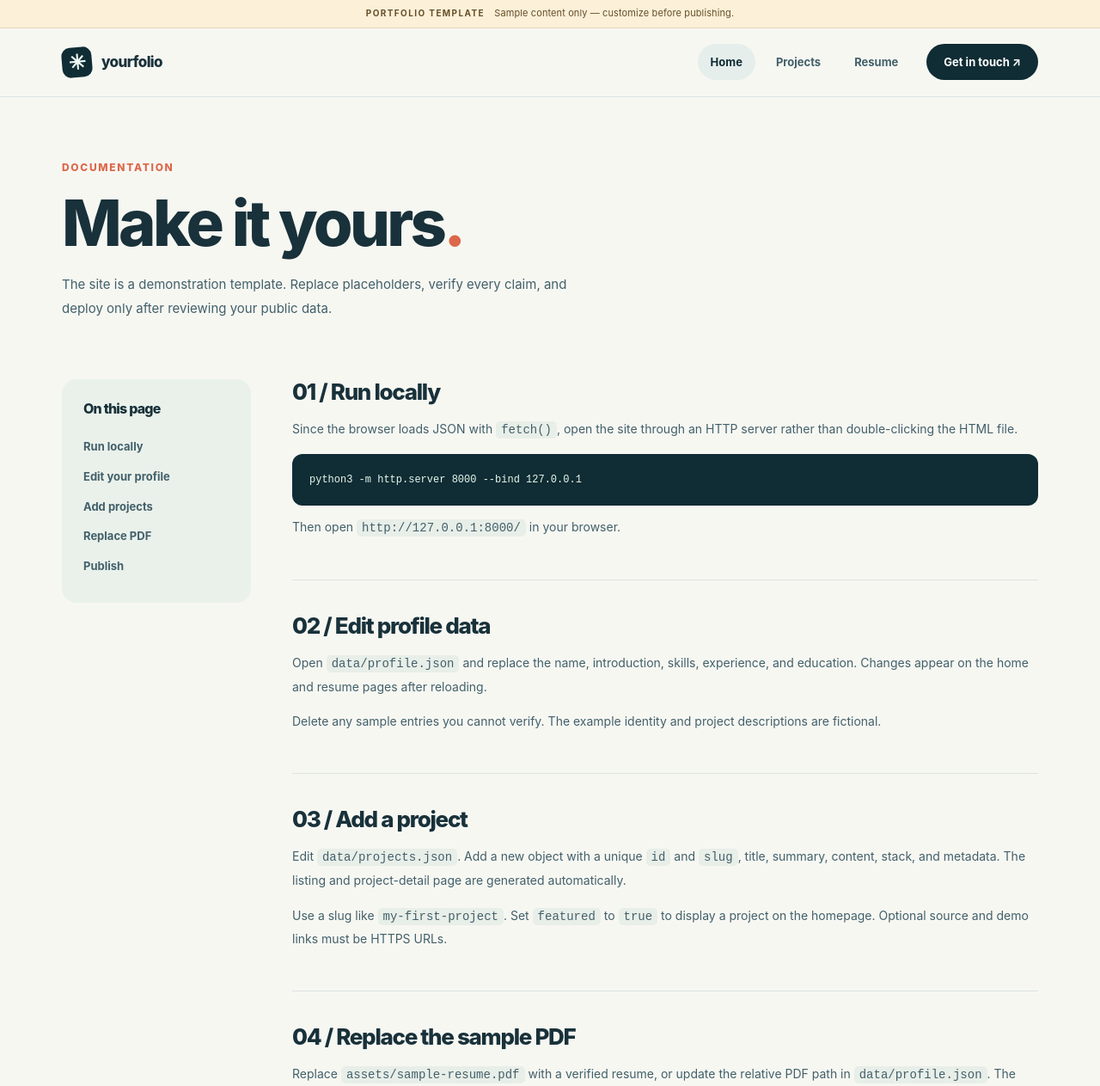
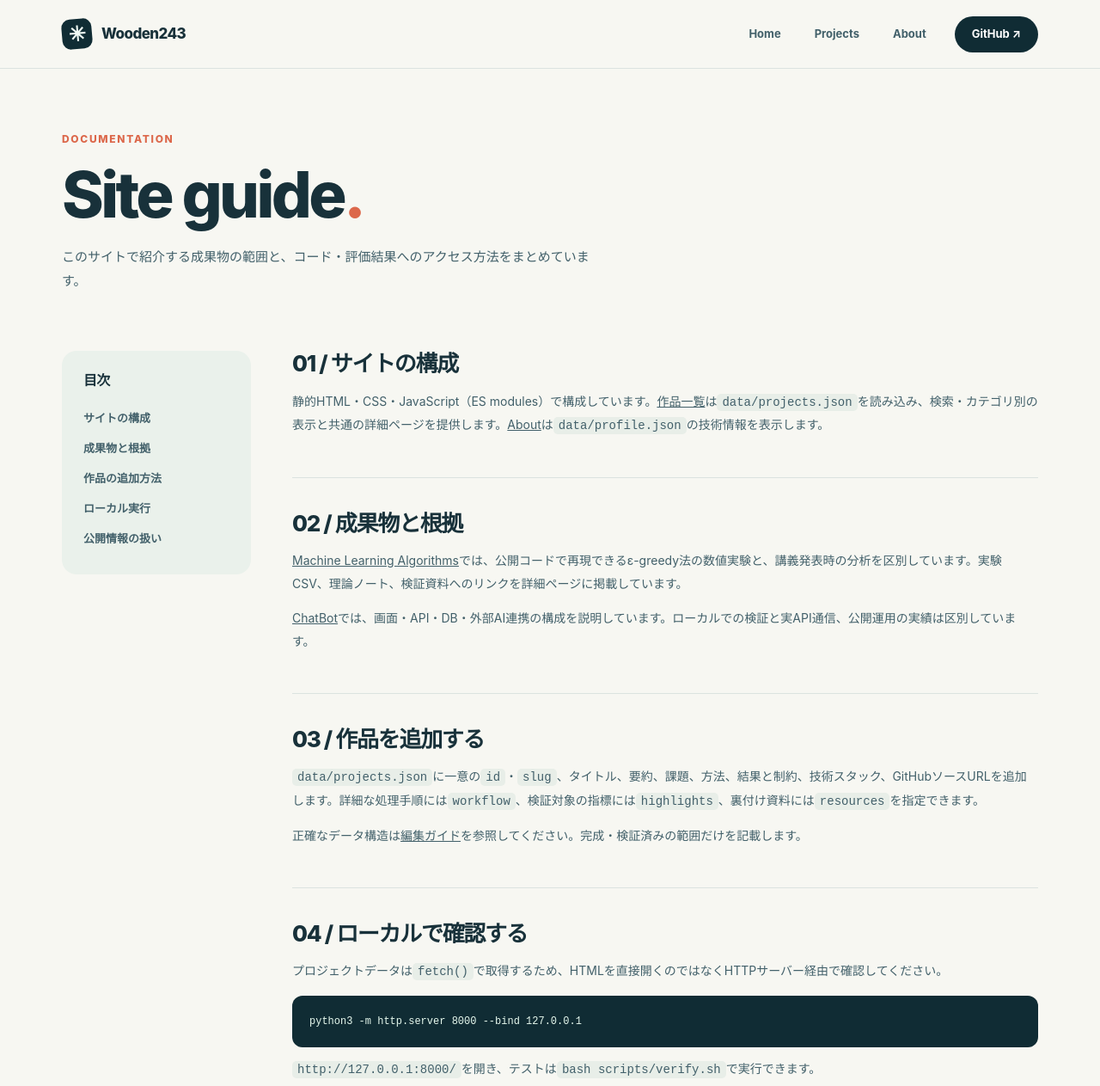
Before and after one commit to Wooden243/Resume-Website, a website with bundled scripts: page guide.html in a window 1280 px wide. Shown: the top 1263 px of the page at 86% size. Built offline with nearby package versions, Linux system fonts and the light colour scheme.

Commit message:
docs: replace outdated assignment template with site and project evidence guide

```diff
--- a/guide.html
+++ b/guide.html
@@ -1,47 +1,51 @@
 <!doctype html>
-<html lang="en">
-<head>
-  <meta charset="utf-8">
-  <meta name="viewport" content="width=device-width, initial-scale=1">
-  <meta name="description" content="Customize a JSON-powered static portfolio template.">
-  <meta name="theme-color" content="#102c34">
-  <title>Customize — Resume Website</title>
-  <link rel="icon" type="image/svg+xml" href="assets/favicon.svg">
-  <link rel="stylesheet" href="assets/css/styles.css">
-  <script type="module" src="assets/js/site-init.js"></script>
-</head>
-<body>
-<a class="skip-link" href="#main">Skip to content</a>
-<div class="template-strip"><strong>Portfolio template</strong> Sample content only — customize before publishing.</div>
-<header class="site-header">
-  <div class="container nav-inner">
-    <a class="brand" href="index.html" aria-label="Portfolio template home"><span class="brand-mark" aria-hidden="true">✳</span> yourfolio<span class="sr-only"></span></a>
-    <button class="menu-toggle" type="button" data-menu-toggle aria-expanded="false" aria-controls="primary-navigation">Menu ☰</button>
-    <nav class="site-nav" id="primary-navigation" data-nav-menu aria-label="Main navigation">
-      <a href="index.html" aria-current="page">Home</a>
-      <a href="projects/index.html">Projects</a>
-      <a href="resume/index.html">Resume</a>
-      <a class="nav-contact" href="index.html#contact">Get in touch ↗</a>
-    </nav>
-  </div>
-</header>
+<html lang="ja"><head>
+<meta charset="utf-8"><meta name="viewport" content="width=device-width, initial-scale=1">
+<meta name="description" content="技術ポートフォリオの構成、掲載作品の根拠、追加・更新方法を説明するガイド。">
+<meta name="theme-color" content="#102c34">
+<link rel="canonical" href="https://wooden243.github.io/mysite/guide.html">
+<meta property="og:type" content="website">
+<meta property="og:title" content="サイトガイド — Wooden243">
+<meta property="og:description" content="掲載する成果物の検証範囲とサイトの更新方法。">
+<meta property="og:url" content="https://wooden243.github.io/mysite/guide.html">
+<meta name="twitter:card" content="summary">
+<title>サイトガイド — Wooden243</title>
+<link rel="icon" type="image/svg+xml" href="assets/favicon.svg">
+<link rel="stylesheet" href="assets/css/styles.css">
+<script type="module" src="assets/js/site-init.js"></script>
+</head><body>
+<a class="skip-link" href="#main">本文へスキップ</a>
+<header class="site-header"><div class="container nav-inner">
+<a class="brand" href="index.html" aria-label="Wooden243 ホーム"><span class="brand-mark" aria-hidden="true">✳</span> Wooden243</a>
+<button class="menu-toggle" type="button" data-menu-toggle aria-expanded="false" aria-controls="primary-navigation">Menu ☰</button>
+<nav class="site-nav" id="primary-navigation" data-nav-menu aria-label="メインナビゲーション">
+<a href="index.html">Home</a><a href="projects/index.html">Projects</a><a href="resume/index.html">About</a>
+<a class="nav-contact" href="https://github.com/Wooden243" target="_blank" rel="noopener noreferrer">GitHub ↗</a>
+</nav></div></header>
 <main id="main"><div class="container">
-<header class="page-intro"><div class="eyebrow">Documentation</div><h1>Make it yours<span style="color:#dc684b">.</span></h1><p>The site is a demonstration template. Replace placeholders, verify every claim, and deploy only after reviewing your public data.</p></header>
-<div class="guide-grid"><nav class="guide-aside" aria-label="Guide sections"><h2>On this page</h2><a href="#start">Run locally</a><a href="#profile">Edit your profile</a><a href="#projects">Add projects</a><a href="#pdf">Replace PDF</a><a href="#publish">Publish</a></nav>
+<header class="page-intro"><div class="eyebrow">Documentation</div><h1>Site guide<span style="color:#dc684b">.</span></h1>
+<p>このサイトで紹介する成果物の範囲と、コード・評価結果へのアクセス方法をまとめています。</p></header>
+<div class="guide-grid">
+<nav class="guide-aside" aria-label="ガイドの目次"><h2>目次</h2>
+<a href="#structure">サイトの構成</a><a href="#sources">成果物と根拠</a><a href="#extend">作品の追加方法</a><a href="#run">ローカル実行</a><a href="#scope">公開情報の扱い</a>
+</nav>
 <div class="guide-main">
-<section id="start"><h2>01 / Run locally</h2><p>Since the browser loads JSON with <code>fetch()</code>, open the site through an HTTP server rather than double-clicking the HTML file.</p><pre><code>python3 -m http.server 8000 --bind 127.0.0.1</code></pre><p>Then open <code>http://127.0.0.1:8000/</code> in your browser.</p></section>
-<section id="profile"><h2>02 / Edit profile data</h2><p>Open <code>data/profile.json</code> and replace the name, introduction, skills, experience, and education. Changes appear on the home and resume pages after reloading.</p><p>Delete any sample entries you cannot verify. The example identity and project descriptions are fictional.</p></section>
-<section id="projects"><h2>03 / Add a project</h2><p>Edit <code>data/projects.json</code>. Add a new object with a unique <code>id</code> and <code>slug</code>, title, summary, content, stack, and metadata. The listing and project-detail page are generated automatically.</p><p>Use a slug like <code>my-first-project</code>. Set <code>featured</code> to <code>true</code> to display a project on the homepage. Optional source and demo links must be HTTPS URLs.</p></section>
-<section id="pdf"><h2>04 / Replace the sample PDF</h2><p>Replace <code>assets/sample-resume.pdf</code> with a verified resume, or update the relative PDF path in <code>data/profile.json</code>. The sample PDF deliberately contains placeholders.</p></section>
-<section id="publish"><h2>05 / Publish with HTTPS</h2><p>This folder is deploy-ready but is not itself a hosted website. Follow <code>docs/deployment.md</code> for GitHub Pages, a custom domain, DNS, HTTPS, and deployment checks.</p><p>GitHub Pages can provide HTTPS for its own domain. A custom domain requires a domain you control and DNS configuration.</p><p>Before publishing, search the project for <code>Your Name</code>, <code>example.com</code>, <code>20XX</code>, and <code>demo</code>, and replace every relevant placeholder.</p></section>
+<section id="structure"><h2>01 / サイトの構成</h2>
+<p>静的HTML・CSS・JavaScript（ES modules）で構成しています。<a href="projects/index.html">作品一覧</a>は<code>data/projects.json</code>を読み込み、検索・カテゴリ別の表示と共通の詳細ページを提供します。<a href="resume/index.html">About</a>は<code>data/profile.json</code>の技術情報を表示します。</p></section>
+<section id="sources"><h2>02 / 成果物と根拠</h2>
+<p><a href="projects/detail.html?slug=ml-algorithms">Machine Learning Algorithms</a>では、公開コードで再現できるε-greedy法の数値実験と、講義発表時の分析を区別しています。実験CSV、理論ノート、検証資料へのリンクを詳細ページに掲載しています。</p>
+<p><a href="projects/detail.html?slug=chatbot">ChatBot</a>では、画面・API・DB・外部AI連携の構成を説明しています。ローカルでの検証と実API通信、公開運用の実績は区別しています。</p></section>
+<section id="extend"><h2>03 / 作品を追加する</h2>
+<p><code>data/projects.json</code>に一意の<code>id</code>・<code>slug</code>、タイトル、要約、課題、方法、結果と制約、技術スタック、GitHubソースURLを追加します。詳細な処理手順には<code>workflow</code>、検証対象の指標には<code>highlights</code>、裏付け資料には<code>resources</code>を指定できます。</p>
+<p>正確なデータ構造は<a href="https://github.com/Wooden243/mysite/blob/main/docs/customization.md" target="_blank" rel="noopener noreferrer">編集ガイド</a>を参照してください。完成・検証済みの範囲だけを記載します。</p></section>
+<section id="run"><h2>04 / ローカルで確認する</h2>
+<p>プロジェクトデータは<code>fetch()</code>で取得するため、HTMLを直接開くのではなくHTTPサーバー経由で確認してください。</p>
+<pre><code>python3 -m http.server 8000 --bind 127.0.0.1</code></pre>
+<p><code>http://127.0.0.1:8000/</code>を開き、テストは<code>bash scripts/verify.sh</code>で実行できます。</p></section>
+<section id="scope"><h2>05 / 公開情報の扱い</h2>
+<p>GitHub上で公開済みのコードと検証結果を中心に記載し、氏名・連絡先・未確認の学歴や職歴は掲載していません。数値実験の結果は特定条件の観察であり、一般的な最適性や統計的な有意差を意味するものではありません。</p></section>
 </div></div></div></main>
-<footer class="site-footer">
-  <div class="container footer-row">
-    <p>© <span data-year>2026</span> yourfolio. A customizable project template.</p>
-    <nav class="footer-links" aria-label="Footer navigation">
-      <a href="index.html">Home</a><a href="projects/index.html">Projects</a><a href="resume/index.html">Resume</a><a href="guide.html">Setup guide</a>
-    </nav>
-  </div>
-</footer>
-</body>
-</html>
+<footer class="site-footer"><div class="container footer-row">
+<p>© <span data-year>2026</span> Wooden243 · Technical portfolio</p>
+<nav class="footer-links" aria-label="フッターナビゲーション"><a href="index.html">Home</a><a href="projects/index.html">Projects</a><a href="resume/index.html">About</a><a href="guide.html" aria-current="page">Guide</a><a href="https://github.com/Wooden243" target="_blank" rel="noopener noreferrer">GitHub</a></nav></div></footer>
+</body></html>
```
